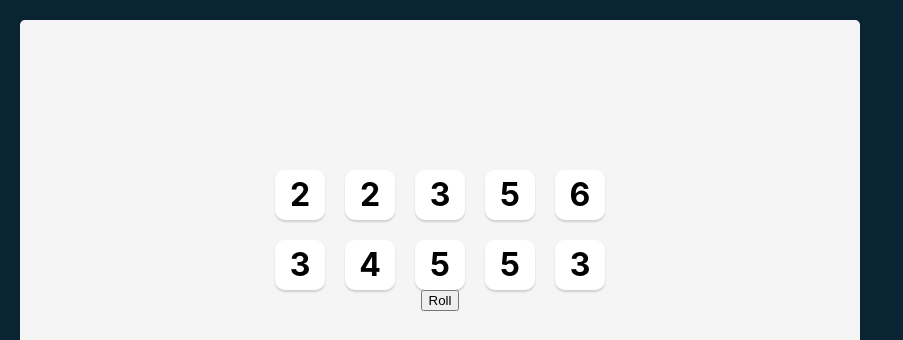
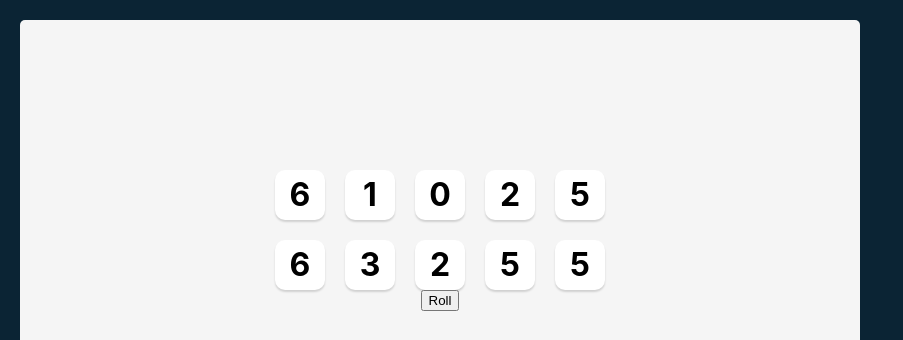
Before and after one commit to yildiztugba/Tenzies, a React (Create React App) app: page / in a window 1280 px wide. Shown: the top 340 px of the page, without its empty margins (0-903 px from the left). Built offline with nearby package versions, Linux system fonts and the light colour scheme.

Commit message:
function to roll new dice numbers

```diff
--- a/src/App.js
+++ b/src/App.js
@@ -4,6 +4,13 @@ import React from "react"
 import ReactDom from "react-dom"
 import Die from "./Die"
 
+
+
+
+
+function App() {
+
+const [allDice, setAllDice] = React.useState(allNewDice())
 
 
 function allNewDice(){
@@ -14,19 +21,22 @@ function allNewDice(){
     return newDice
 }
 
+function generateNewDice(){
+  setAllDice(allNewDice())
+}
 
-function App() {
-const [allDice, setAllDice] = React.useState(allNewDice)
 
-const diceElement =allDice.map(dice=>{
+const diceElement = allDice.map(dice=>{
           return <Die value={dice} />})
+
   return (
   <main>
-
     <div className="dice-container">
       {diceElement}
       </div>
-      <button>Roll</button>
+      <button
+      onClick={generateNewDice} >
+        Roll</button>
   </main>
   );
 }
```
